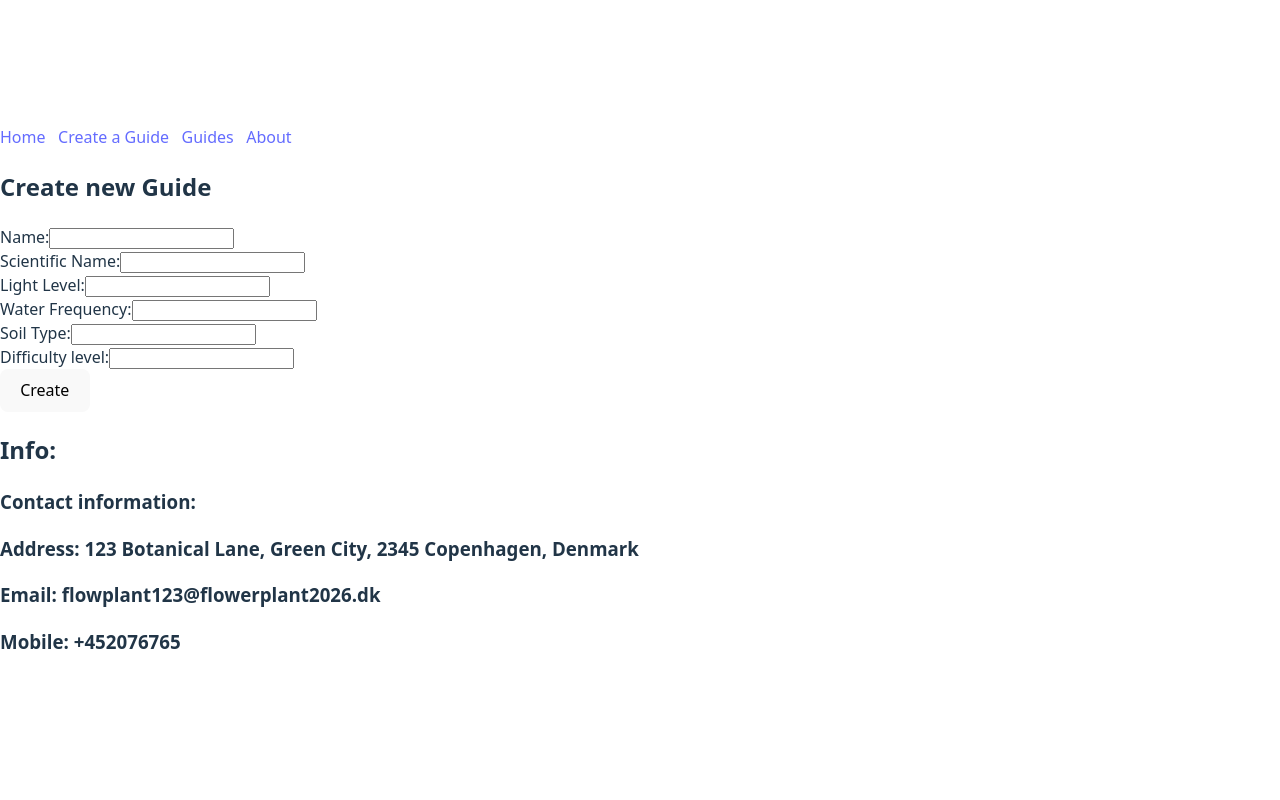
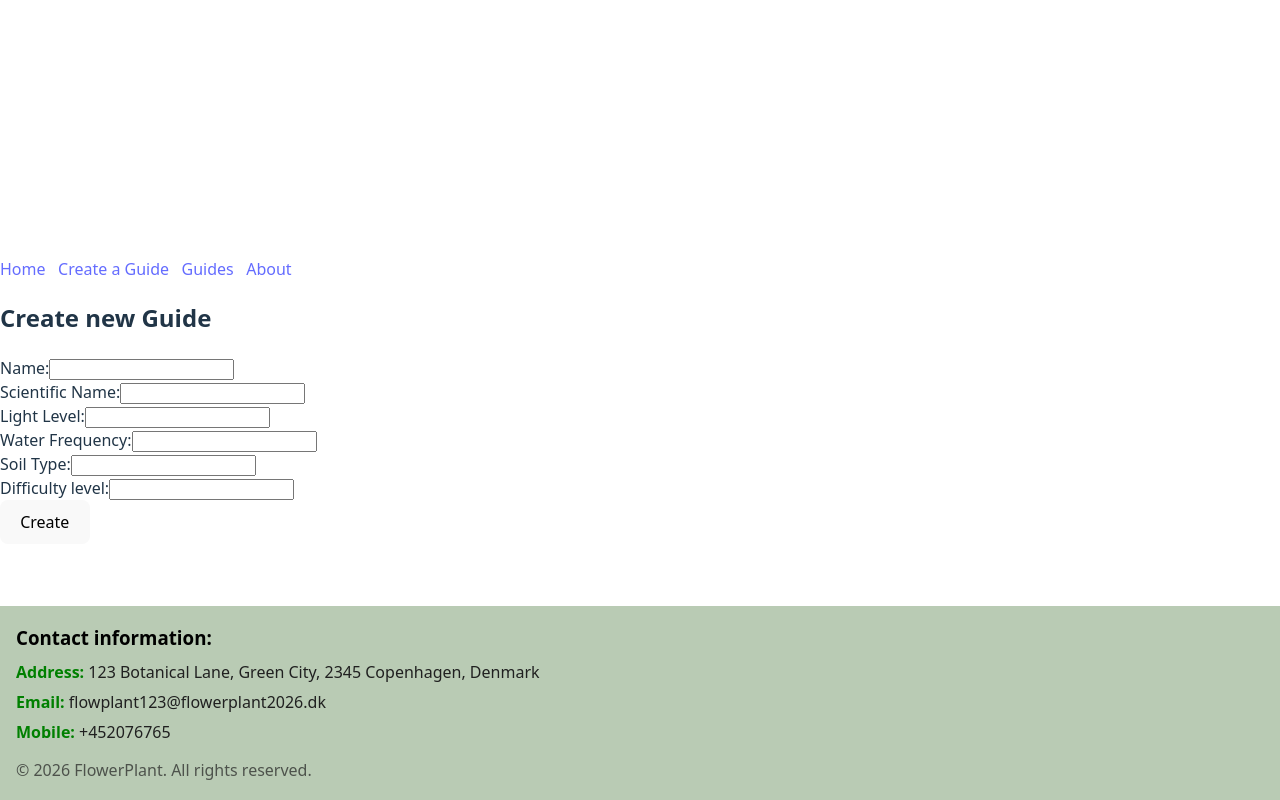
Before and after one commit to nkudin/flowerplant, a React (Vite) app: page /flowerplant/create in a window 1280 px wide. Built offline with nearby package versions, Linux system fonts and the light colour scheme.

Commit message:
styled footer

```diff
--- /dev/null
+++ b/src/components/Footer.css
@@ -0,0 +1,34 @@
+.footer {
+    background: #b9cbb4;
+    position: absolute;
+    bottom:0;
+    width: 100%;
+}
+
+.main {
+    max-width: auto;
+    margin: 0 auto;
+    padding: 18px 16px;
+}
+
+.title {
+    margin: 0 0 8px 0;
+    font-weight: 800;
+    color: black;
+}
+
+.para {
+    margin: 6px 0;
+    color: rgb(32, 32, 32);
+}
+
+.label {
+    font-weight: 700;
+    color:green;
+}
+
+.small {
+    margin: 14px 0 0 0;
+    opacity: 0.7;
+    color: rgb(32, 32, 32);
+}
--- a/src/components/Footer.jsx
+++ b/src/components/Footer.jsx
@@ -1,12 +1,30 @@
+import './Footer.css'
+
+
+// This code uses <span> to separate the words considered "labels" away from the rest of the code. this allows me to do some cute coloring with them :)
+
 export default function Footer() {
 
     return (
         <footer className="footer">
-            <h2>Info:</h2>
-            <h3>Contact information:</h3>
-            <h3>Address: 123 Botanical Lane, Green City, 2345 Copenhagen, Denmark</h3>
-            <h3>Email: flowplant123@flowerplant2026.dk</h3>
-            <h3>Mobile: +452076765</h3>
+            <div className="main">
+                <h3 className="title">Contact information:</h3>
+
+
+                <p className="para">
+                    <span className="label">Address:</span> 123 Botanical Lane, Green City, 2345 Copenhagen, Denmark
+                </p>
+                <p className="para">
+                    <span className="label">Email:</span> flowplant123@flowerplant2026.dk
+                </p>
+                <p className="para">
+                    <span className="label">Mobile:</span> +452076765
+                </p>
+
+                <p className="small">
+                    © 2026 FlowerPlant. All rights reserved.
+                </p>
+            </div>
         </footer>
-    )
+    );
 }
```
Also changed, not shown: src/css/global.css (added).
